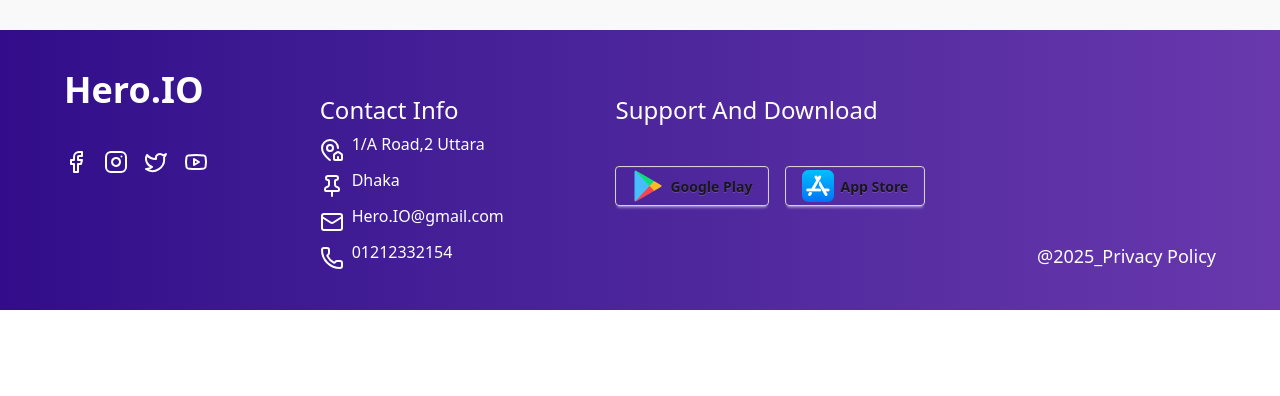
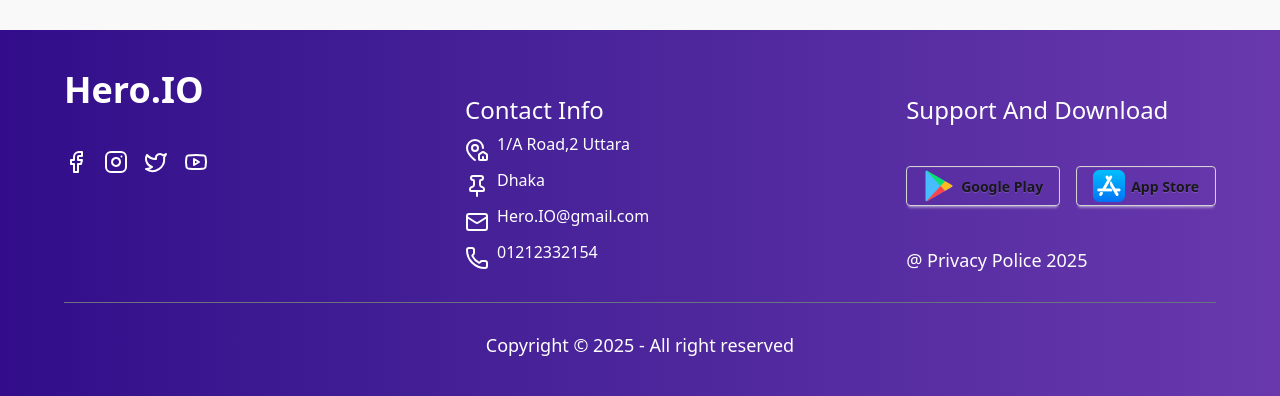
Before and after one commit to SR-JISAN/Assingment-08, a React (Vite) app: page / in a window 1280 px wide. Shown: the part 2198-2594 px from the top of the page. Before the commit the page ends 2508 px from the top, so only its background shows below. Built offline with nearby package versions, Linux system fonts and the light colour scheme.

Commit message:
image-deploy

```diff
--- a/index.html
+++ b/index.html
@@ -4,7 +4,7 @@
     <meta charset="UTF-8" />
     <link rel="icon" type="image" href="/src/assets/logo.png" />
     <meta name="viewport" content="width=device-width, initial-scale=1.0" />
-    <title>APP.IO</title>
+    <title>Hero-APP.IO</title>
   </head>
   <body>
     <div id="root"></div>
--- a/src/components/Banner/Banner.jsx
+++ b/src/components/Banner/Banner.jsx
@@ -1,23 +1,26 @@
 import React from 'react';
 import { Link } from 'react-router';
+import playStore from "../../assets/playStore.png"
+import appStore from "../../assets/appStore.png"
+import hero from "../../assets/hero.png"
 
 const Banner = () => {
     return (
-        <div className=''>
+        <div>
             <div>
                 <h1 className='text-6xl text-[#001931] font-bold text-center'>We Build <br /> <span className='bg-gradient-to-r from-[#632EE3]  to-[#9F62F2] inline-block text-transparent bg-clip-text'>Productive</span> Apps</h1>
                 <p className='w-[61%] text-[#627382] pt-4 text-center mx-auto'>At HERO.IO , we craft innovative apps designed to make everyday life simpler, smarter, and more exciting.Our goal is to turn your ideas into digital experiences that truly make an impact.</p>
                 <div className="flex justify-center mt-10 gap-4 items-center">
                     <Link to={"https://play.google.com/store/apps?hl=en"}>
-                    <button className='btn bg-transparent border-[#D2D2D2] text-[#001931]'><img src="/src/assets/playStore.png" alt="playStore" />Google Play</button></Link>
+                    <button className='btn bg-transparent border-[#D2D2D2] text-[#001931]'><img src={playStore} alt="playStore" />Google Play</button></Link>
                     <Link to={'https://www.apple.com/store'}>
-                    <button className='btn bg-transparent border-[#D2D2D2] text-[#001931]'><img src="/src/assets/appStore.png" alt="appStore" />App Store</button>
+                    <button className='btn bg-transparent border-[#D2D2D2] text-[#001931]'><img src={appStore} alt="appStore" />App Store</button>
                     </Link>
                 </div>
             </div>
             <div className='mt-10'>
                 <div className="flex justify-center">
-                        <img className='w-[100%] lg:w-[60%]' src="/src/assets/hero.png" alt="hero" />
+                        <img className='w-[100%] lg:w-[60%]' src={hero} alt="hero" />
                 </div>
                 <div className="py-20 bg-gradient-to-r from-[#632EE3]  to-[#9F62F2] text-center text-white">
                         <h1 className='font-bold  text-4xl'>Trusted by Millions, Built for You</h1>
--- a/src/components/Footer/Footer.jsx
+++ b/src/components/Footer/Footer.jsx
@@ -1,7 +1,8 @@
 import { Instagram,Facebook, Twitch, Twitter, Youtube, MapPinHouse,Pin,Mail, Phone } from 'lucide-react';
 import { Link } from 'react-router';
-
 import React from 'react';
+import appStore from "../../assets/appStore.png"
+import playStore from "../../assets/playStore.png"
 
 const Footer = () => {
     return (
@@ -40,18 +41,20 @@ const Footer = () => {
                 <h1 className='text-2xl'>Support And Download</h1>
                 <div className="flex lg:justify-center my-10 gap-4 items-center">
                     <Link to={"https://play.google.com/store/apps?hl=en"}>
-                    <button className='btn bg-transparent border-[#D2D2D2] '><img src="/src/assets/playStore.png" alt="playStore" />Google Play</button></Link>
+                    <button className='btn bg-transparent border-[#D2D2D2] '><img src={playStore} alt="playStore" />Google Play</button></Link>
                     <Link to={'https://www.apple.com/store'}>
-                    <button className='btn bg-transparent border-[#D2D2D2]'><img src="/src/assets/appStore.png" alt="appStore" />App Store</button>
+                    <button className='btn bg-transparent border-[#D2D2D2]'><img src={appStore} alt="appStore" />App Store</button>
                     </Link>
                 </div>
+                <p className='text-lg hover:text-blue-400'>@ Privacy Police 2025</p>
+            </div>
 
-            </div>
-            <div className=" flex items-end ">
-                    <p className='text-lg hover:text-blue-400'>@2025_Privacy Policy</p>
-                </div>
 
          </div>
+         <hr className='text-gray-500 my-7' />
+         <div className="text-center">
+                    <p className='text-lg hover:text-blue-400'>Copyright © 2025 - All right reserved</p>
+                </div>
      </footer>
 </div>
     );
--- a/src/components/Header/NavBar.jsx
+++ b/src/components/Header/NavBar.jsx
@@ -1,6 +1,7 @@
 import { useState } from 'react';
 import { Link } from 'react-router';
 import { Github } from 'lucide-react';
+import logo from "../../assets/logo.png"
 
 
 const NavBar = () => {
@@ -30,7 +31,7 @@ const handelNav =(p)=>{
             </div>
 
               <a href="/" className='flex items-center'>
-               <img className='w-10' src="/src/assets/logo.png" alt="logo" />
+               <img className='w-10' src={logo} alt="logo" />
                  <h1  className="text-xl font-bold bg-gradient-to-r from-[#632EE3]  to-[#9F62F2] inline-block text-transparent bg-clip-text"> HERO.IO </h1>
               </a>
          </div>
--- a/src/components/Loader/Loading.jsx
+++ b/src/components/Loader/Loading.jsx
@@ -1,10 +1,11 @@
 import React from 'react';
+import logo from "../../assets/logo.png"
 
 const Loading = () => {
     return (
          <div className='flex justify-center items-center  w-fit mx-auto py-56 '>
                <span className='text-5xl lg:text-8xl animate-ping font-extrabold bg-gradient-to-r from-[#301d5d]  to-[#9F62F2] inline-block text-transparent bg-clip-text'>L</span>
-               <img className='w-[30%] lg:w-[10%] animate-spin px-4' src="/src/assets/logo.png" alt="logo"/>
+               <img className='w-[30%] lg:w-[10%] animate-spin px-4' src={logo} alt="logo"/>
                <span className='text-5xl lg:text-8xl animate-pulse
                 font-extrabold bg-gradient-to-r from-[#200a54]  to-[#574078] inline-block text-transparent bg-clip-text'>ADING</span>
                <div className='flex items-end'>
--- a/src/pages/AllApp/AllApp.jsx
+++ b/src/pages/AllApp/AllApp.jsx
@@ -4,6 +4,8 @@ import React, { use, useState } from 'react';
 import { Link } from 'react-router';
 import AppError from '../Error/AppError';
 import Loading from '../../components/Loader/Loading';
+import downloads from "../../assets/icon-downloads.png"
+import rating from "../../assets/icon-ratings.png"
 
 
 const AllAppFetch = async ()=>{
@@ -59,11 +61,11 @@ return (
 
                  <div className="flex justify-between">
                    <button className="btn rounded text-[#00D390] border-0 py-[6px] px-[10px] text-base font-medium bg-[#F1F5E8] ">
-                    <img className='w-[20%] mr-2' src="/src/assets/icon-downloads.png" alt="download" />
+                    <img className='w-[20%] mr-2' src={downloads} alt="download" />
                     {data.downloads}M
                    </button>
                    <button className="btn rounded text-[#FF8811] border-0 py-[6px] px-[10px] text-base font-medium bg-[#FFF0E1] ">
-                    <img className='w-[20%] mr-2' src="/src/assets/icon-ratings.png" alt="rating"/>
+                    <img className='w-[20%] mr-2' src={rating} alt="rating"/>
                     {data.ratingAvg}
                    </button>
                  </div>
--- a/src/pages/Error/AppError.jsx
+++ b/src/pages/Error/AppError.jsx
@@ -1,13 +1,12 @@
 import React from 'react';
-import NavBar from '../../components/Header/NavBar';
-import Footer from '../../components/Footer/Footer';
+import appError from "../../assets/App-Error.png"
 
 const AppError = () => {
     return (
          <div className="col-span-4">
 
             <div className='p-20'>
-                <img className='w-full lg:w-[40%] mx-auto' src="/src/assets/App-Error.png" alt="Error-400" />
+                <img className='w-full lg:w-[40%] mx-auto' src={appError} alt="Error-400" />
                 <h1 className='text-center mt-4 text-4xl text-[#001931] font-semibold'>OOPS!! APP NOT FOUND</h1>
                 <p className='text-center mt-3 text-[#627382] text-base'>The App you are requesting is not found on our system.  please try another apps</p>
                 <div className='text-center mt-5'>
--- a/src/pages/Error/Error404.jsx
+++ b/src/pages/Error/Error404.jsx
@@ -2,6 +2,7 @@ import React from 'react';
 import { Link } from 'react-router';
 import NavBar from '../../components/Header/NavBar';
 import Footer from '../../components/Footer/Footer';
+import error from '../../assets/error-404.png'
 
 
 const Error404 = () => {
@@ -9,7 +10,7 @@ const Error404 = () => {
         <div>
             <NavBar></NavBar>
             <div className='p-20'>
-                <img className='w-full lg:w-[40%] mx-auto' src="/src/assets/error-404.png" alt="Error-400" />
+                <img className='w-full lg:w-[40%] mx-auto' src={error} alt="Error-400" />
                 <h1 className='text-center mt-4 text-4xl text-[#001931] font-semibold'>Oops, page not found!</h1>
                 <p className='text-center mt-3 text-[#627382] text-base'>The page you are looking for is not available.</p>
                 <div className='text-center mt-5'>
```
Also changed, not shown: src/components/TrendingApps/TrendingApp.jsx (+4 -3 lines), src/pages/AppDetails/AppDetails.jsx (+6 -11 lines), src/pages/Installation/Installation.jsx (+7 -10 lines), src/pages/TrendCardDetails/TrendCardDetails.jsx (+6 -3 lines), 1 other file (tests, documents, lock files or other folders).
